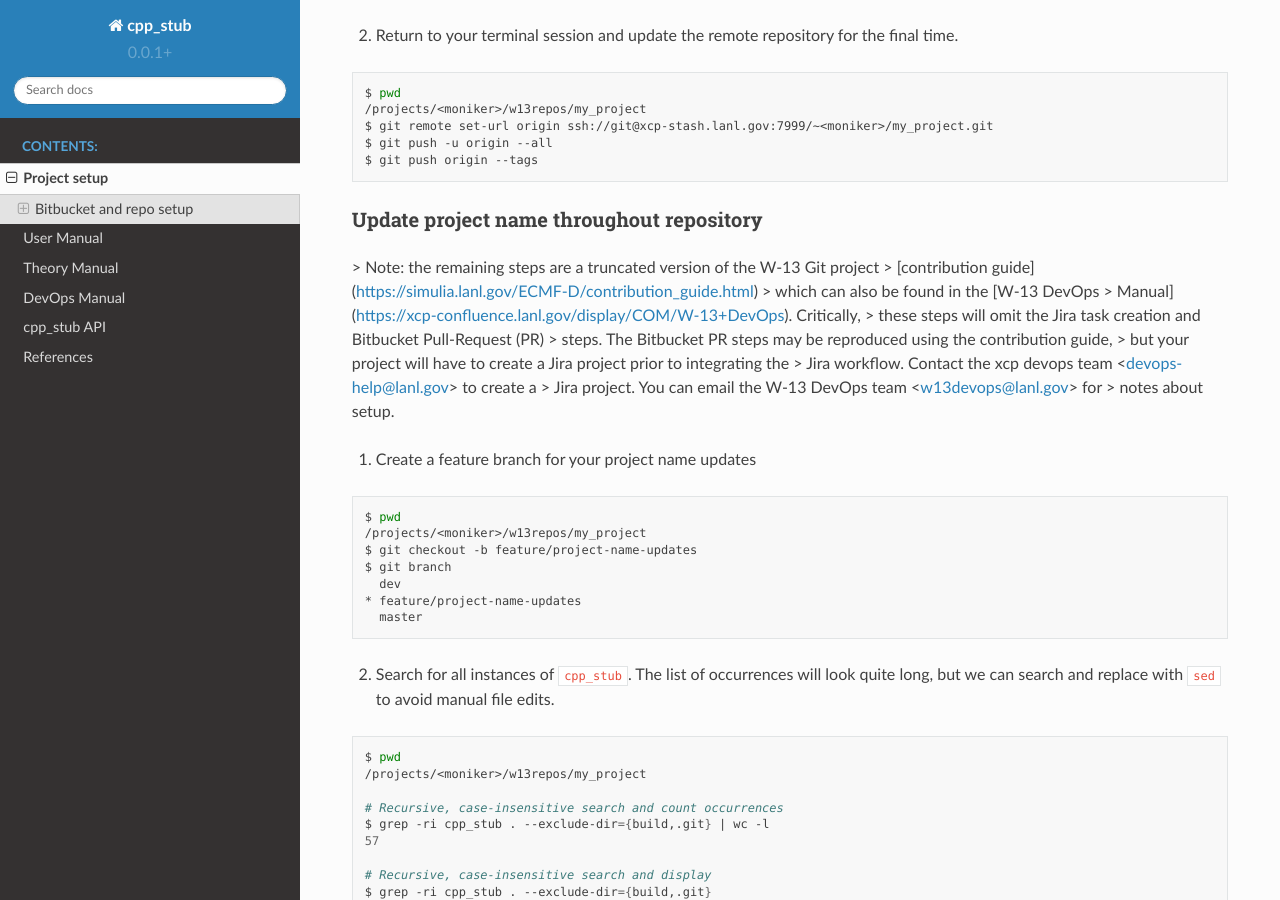
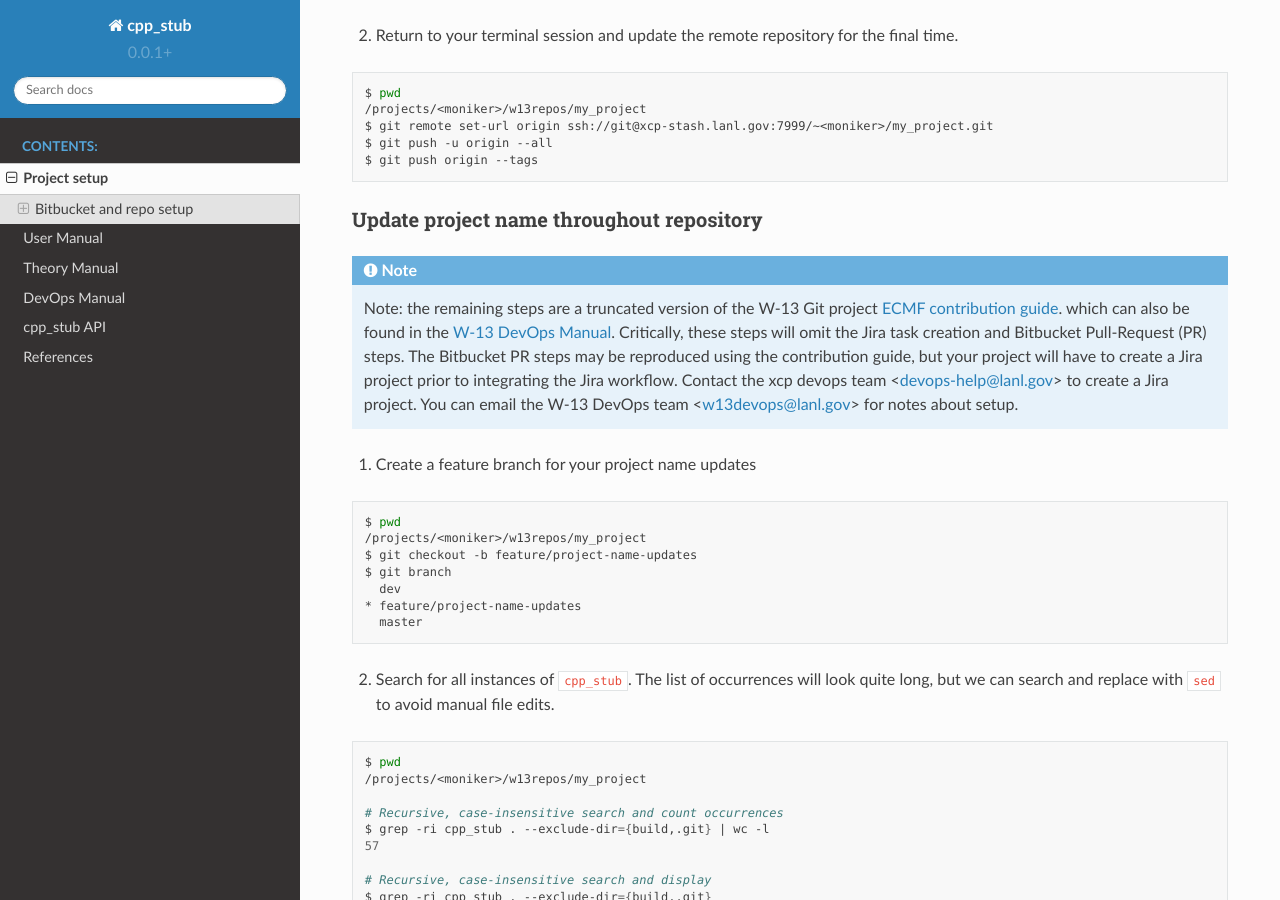
Before and after one commit to lanl/tardigrade-asp, a Sphinx documentation site: the page built from docs/stub.rst, in a window 1280 px wide and 900 px high, scrolled down 3028 px. Built offline with Sphinx 7.4.7 and the Read the Docs theme 2.0.0, drawn with Linux system fonts in a browser that asks for light colours; part of the change alters nothing that is shown; some of the changed text lies outside the part shown.

```diff
--- a/docs/stub.rst
+++ b/docs/stub.rst
@@ -12,13 +12,12 @@ Prerequisites
 =============
 
 Set up your profile on Bitbucket with ssh keys. You can follow the instructions
-on the W-13 Confluence page [Gitting started with W-13
-Bitbucket](https://xcp-confluence.lanl.gov/display/GIT/Gitting+Started+W-13%27s+Git+Server)
+on the W-13 Confluence page `Gitting started with W-13 Bitbucket`_.
 
 Clone cpp\_stub into a local repository
 =======================================
 
-1. Navigate to the [upstream cpp\_stub repo](https://xcp-stash.lanl.gov/projects/MM/repos/cpp_stub/browse)
+1. Navigate to the `upstream cpp\_stub repo`_.
 
 2. Copy the ssh url from the Bitbucket "Clone" button on the Bitbucket
    repository web page. It should look like the following:
@@ -80,7 +79,7 @@ Create a new repository on Bitbucket
 > which can also be found in the [W-13 DevOps
 > Manual](https://xcp-confluence.lanl.gov/display/COM/W-13+DevOps)
 
-1. Navigate to the W-13 [Material Models](https://xcp-stash.lanl.gov/projects/MM) Bitbucket project.
+1. Navigate to the W-13 `Material Models Bitbucket project`_.
 
 2. Create a new repository by clicking on the "+" sign in the upper left corner.
 
@@ -187,16 +186,16 @@ should look like:
 Update project name throughout repository
 =========================================
 
-> Note: the remaining steps are a truncated version of the W-13 Git project
-> [contribution guide](https://simulia.lanl.gov/ECMF-D/contribution_guide.html)
-> which can also be found in the [W-13 DevOps
-> Manual](https://xcp-confluence.lanl.gov/display/COM/W-13+DevOps). Critically,
-> these steps will omit the Jira task creation and Bitbucket Pull-Request (PR)
-> steps. The Bitbucket PR steps may be reproduced using the contribution guide,
-> but your project will have to create a Jira project prior to integrating the
-> Jira workflow. Contact the xcp devops team <devops-help@lanl.gov> to create a
-> Jira project. You can email the W-13 DevOps team <w13devops@lanl.gov> for
-> notes about setup.
+.. note::
+
+   Note: the remaining steps are a truncated version of the W-13 Git project
+   `ECMF contribution guide`_.  which can also be found in the `W-13 DevOps Manual`_.
+   Critically, these steps will omit the Jira task creation and
+   Bitbucket Pull-Request (PR) steps. The Bitbucket PR steps may be reproduced
+   using the contribution guide, but your project will have to create a Jira
+   project prior to integrating the Jira workflow. Contact the xcp devops team
+   <devops-help@lanl.gov> to create a Jira project. You can email the W-13 DevOps
+   team <w13devops@lanl.gov> for notes about setup.
 
 1. Create a feature branch for your project name updates
 
--- a/docs/targets.txt
+++ b/docs/targets.txt
@@ -3,12 +3,14 @@
 .. _`DevOps`: https://en.wikipedia.org/wiki/DevOps
 .. _`W-13`: https://int.lanl.gov/org/ddw/aldw/weapon-systems-engineering/advanced-engineering-analysis/index.shtml
 .. _`W-13 Managed UNIX Groups`: https://xcp-confluence.lanl.gov/pages/viewpage.action?pageId=150929410
+.. _`W-13 DevOps Manual`: https://xcp-confluence.lanl.gov/display/COM/W-13+DevOps
 .. _`EABM Search`: https://xcp-jira.lanl.gov/browse/EABM-153?jql=project%20%3D%20EABM%20AND%20resolution%20%3D%20Unresolved%20ORDER%20BY%20priority%20DESC%2C%20updated%20DESC
 .. _`EABM Backlog`: https://xcp-jira.lanl.gov/secure/RapidBoard.jspa?projectKey=EABM&rapidView=103&view=planning
 .. _`EABM Jira Project`: https://xcp-jira.lanl.gov/secure/RapidBoard.jspa?projectKey=EABM&rapidView=103&view=planning
 .. _`EABM Bitbucket Project`: https://xcp-stash.lanl.gov/projects/EABM
 .. _`EABM Repository`: https://xcp-stash.lanl.gov/projects/EABM/repos/eabm/browse
 .. _`ECMF Development Documentation`: https://simulia.lanl.gov/ECMF-D/index.html
+.. _`ECMF contribution guide`: https://simulia.lanl.gov/ECMF-D/contribution_guide.html
 .. _`ECMF Release Documentation`: https://int.lanl.gov/projects/W13docs/ecmf/
 .. _`ECMF Repository`: https://xcp-stash.lanl.gov/projects/ECMF/repos/ecmf/browse
 .. _`ECMF Jira`: https://xcp-jira.lanl.gov/issues/?jql=project%20%3D%20EABM%20AND%20component%20%3D%20ECMF
@@ -16,9 +18,11 @@
 .. _`Engineering Analysis Baseline Models`: https://xcp-confluence.lanl.gov/pages/viewpage.action?pageId=129106839
 .. _`Forking Workflow`: https://www.atlassian.com/git/tutorials/comparing-workflows/forking-workflow
 .. _`Gitflow Workflow`: https://www.atlassian.com/git/tutorials/comparing-workflows/gitflow-workflow
+.. _`Gitting started with W-13 Bitbucket`: https://xcp-confluence.lanl.gov/display/GIT/Gitting+Started+W-13%27s+Git+Server
 .. _`Granta STK`: https://int.lanl.gov/projects/W13docs/GrantaSTK/#t=streamlined%2Fwelcome_to_v2.htm
 .. _`Jenkins`: https://jenkins.io/
 .. _`Jira`: https://www.atlassian.com/software/jira
+.. _`Material Models Bitbucket project`: https://xcp-stash.lanl.gov/projects/MM
 .. _`Official ECMF Repo`: https://xcp-stash.lanl.gov/projects/ECMF/repos/ecmf/browse
 .. _`Python`: https://www.python.org/
 .. _`Python 3`: https://docs.python.org/3.6/
@@ -38,6 +42,9 @@
 .. _`Existing Jira Issues`: https://xcp-jira.lanl.gov/projects/EABM/issue
 .. _`Sphinx style guide`: https://documentation-style-guide-sphinx.readthedocs.io/en/latest/style-guide.html#
 
+.. Project specific links
+.. _`upstream cpp\_stub repo`: https://xcp-stash.lanl.gov/projects/MM/repos/cpp_stub/browse
+
 .. Abaqus reference links
 .. _`Abaqus Solid Continuum Elements`: http://simulia.lanl.gov:8080/EstProdDocs2019/English/DSSIMULIA_Established.htm?show=SIMACAEELMRefMap/simaelm-c-solidcont.htm
 .. _`Abaqus scripting manual "Specifying a region"`: http://simulia.lanl.gov:8080/EstProdDocs2020/English/DSSIMULIA_Established.htm?show=SIMACAECMDRefMap/simacmd-c-intaclregions.htm
```
